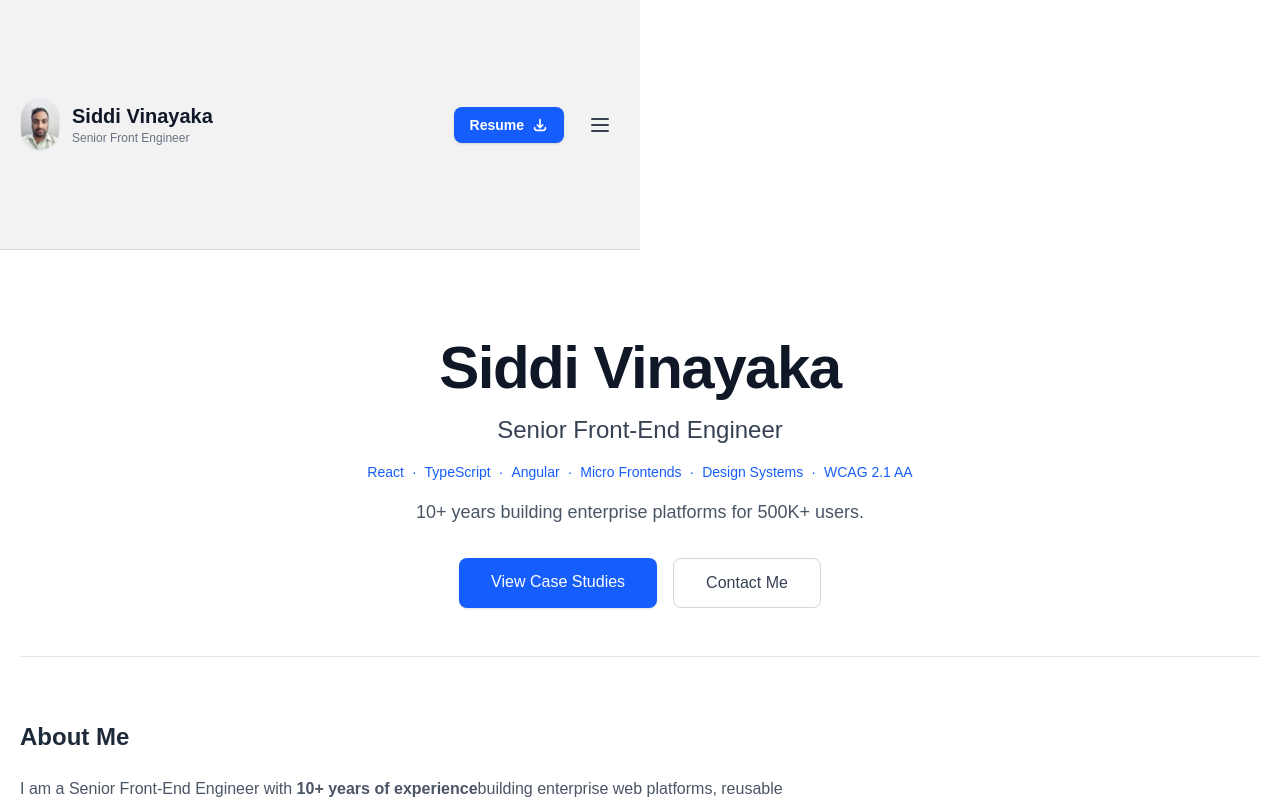
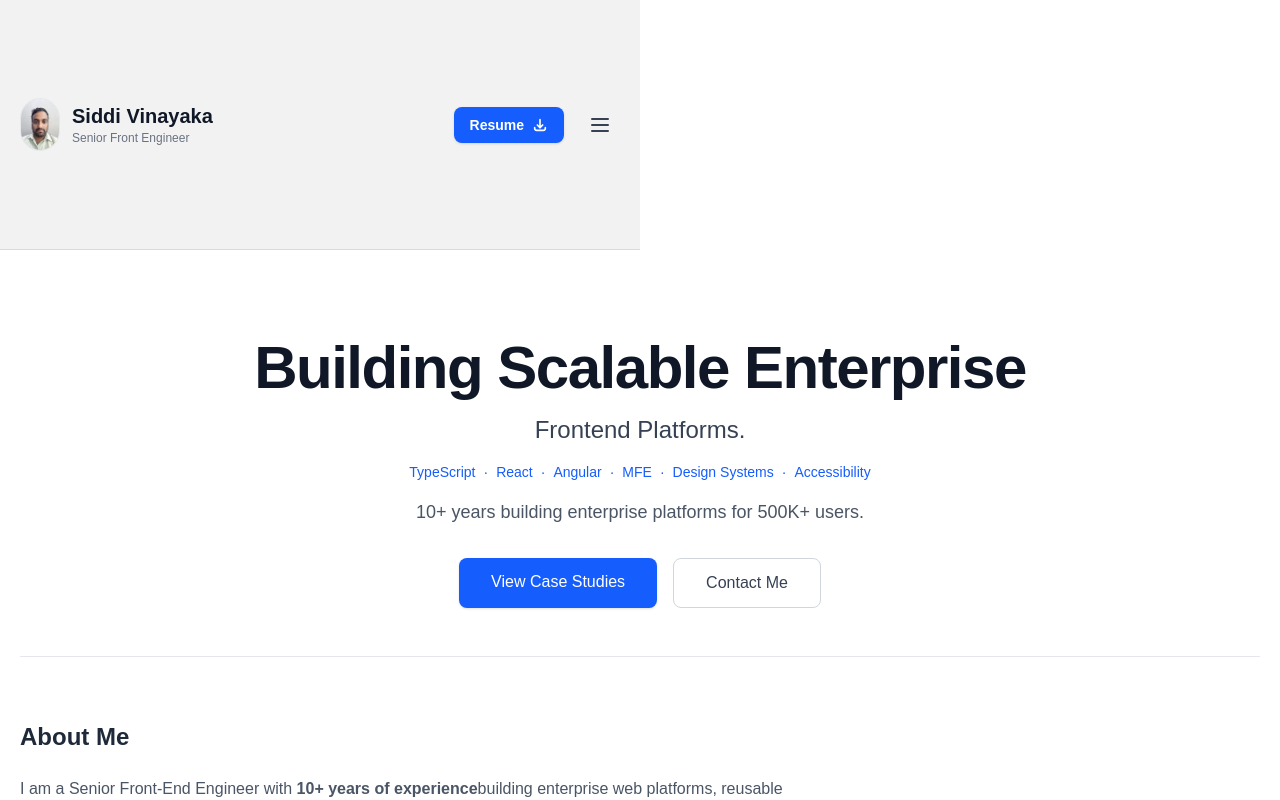
Before and after one commit to svinayaka/siddi-vinayaka.dev, a Next.js app: page /en in a window 1280 px wide. Shown: the top 800 px of the page. Built offline with nearby package versions, Linux system fonts and the light colour scheme.

Commit message:
feat: update hero section with dynamic tech stack tags and revised profile text

```diff
--- a/app/[lang]/dictionaries/en.json
+++ b/app/[lang]/dictionaries/en.json
@@ -1,6 +1,14 @@
 {
-  "hero": {
-    "title": "Siddi Vinayaka",
-    "role": "Senior Front-End Engineer"
-  }
+    "hero": {
+        "title": "Siddi Vinayaka",
+        "role": "Senior Front-End Engineer",
+        "tags": [
+            "TypeScript",
+            "React",
+            "Angular",
+            "MFE",
+            "Design Systems",
+            "Accessibility"
+        ]
+    }
 }
--- a/app/[lang]/page.tsx
+++ b/app/[lang]/page.tsx
@@ -1,3 +1,4 @@
+import { Fragment } from "react";
 import { notFound } from "next/navigation";
 import Link from "next/link";
 import Header from "@/components/Header";
@@ -38,27 +39,22 @@ export default async function Home({
         <section id="profile" className="text-center space-y-4 py-12 scroll-mt-20">
           {/* 1. Name */}
           <h1 className="text-5xl md:text-6xl font-bold tracking-tight text-gray-900 dark:text-white">
-            {dict.hero.title}
+            Building Scalable Enterprise
           </h1>
 
           {/* 2. Job Title */}
           <p className="text-2xl font-light text-gray-700 dark:text-gray-300">
-            {dict.hero.role}
+            Frontend Platforms.
           </p>
 
           {/* 3. Tech Stack Tags */}
           <div className="flex flex-wrap justify-center gap-2 text-sm font-medium text-blue-600 dark:text-blue-400">
-            <span>React</span>
-            <span>·</span>
-            <span>TypeScript</span>
-            <span>·</span>
-            <span>Angular</span>
-            <span>·</span>
-            <span>Micro Frontends</span>
-            <span>·</span>
-            <span>Design Systems</span>
-            <span>·</span>
-            <span>WCAG 2.1 AA</span>
+            {dict.hero.tags.map((tag: string, index: number) => (
+              <Fragment key={tag}>
+                <span>{tag}</span>
+                {index < dict.hero.tags.length - 1 && <span>·</span>}
+              </Fragment>
+            ))}
           </div>
 
           {/* 4. Value Proposition (The "Staff Engineer" Differentiator) */}
```
